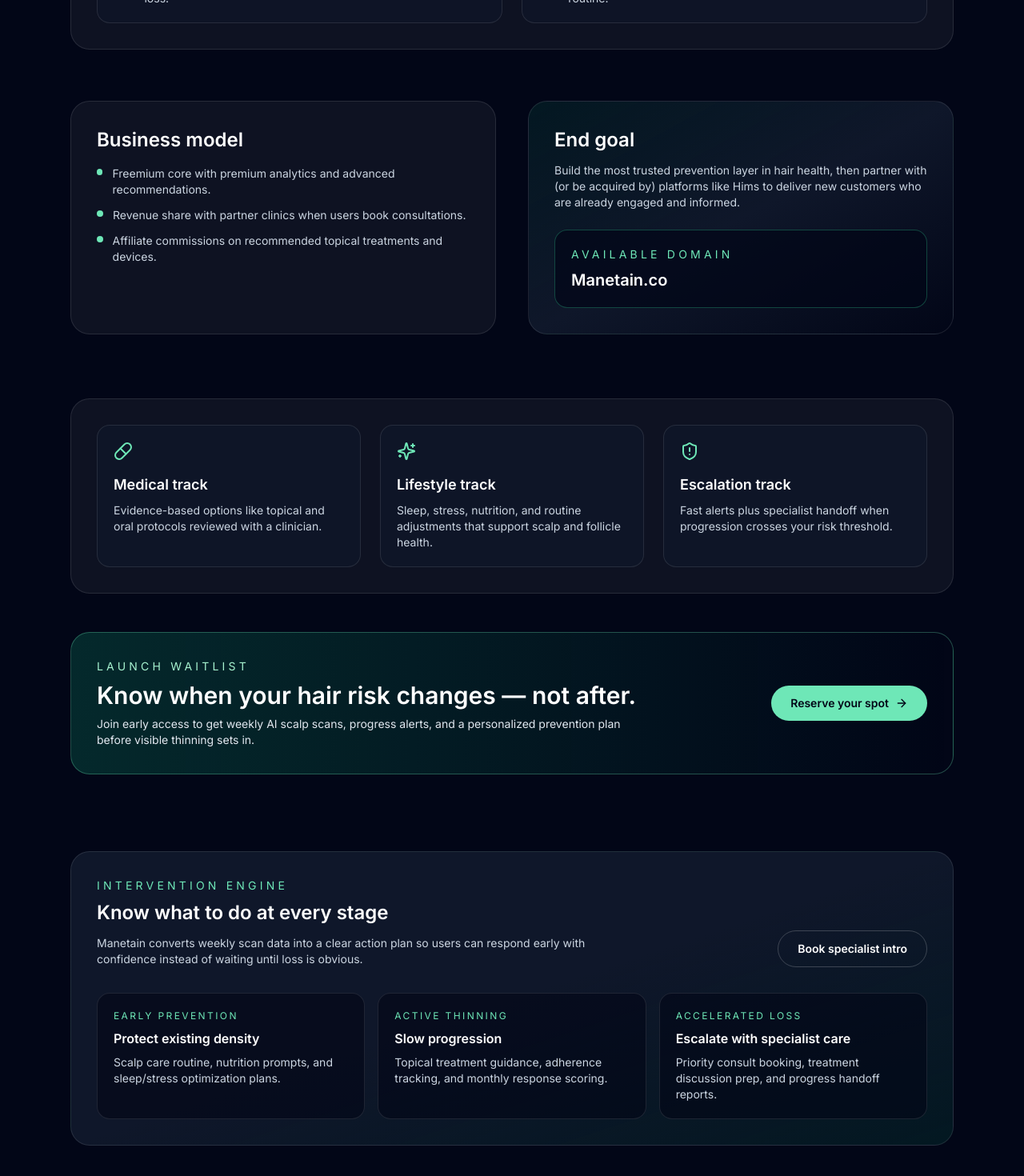
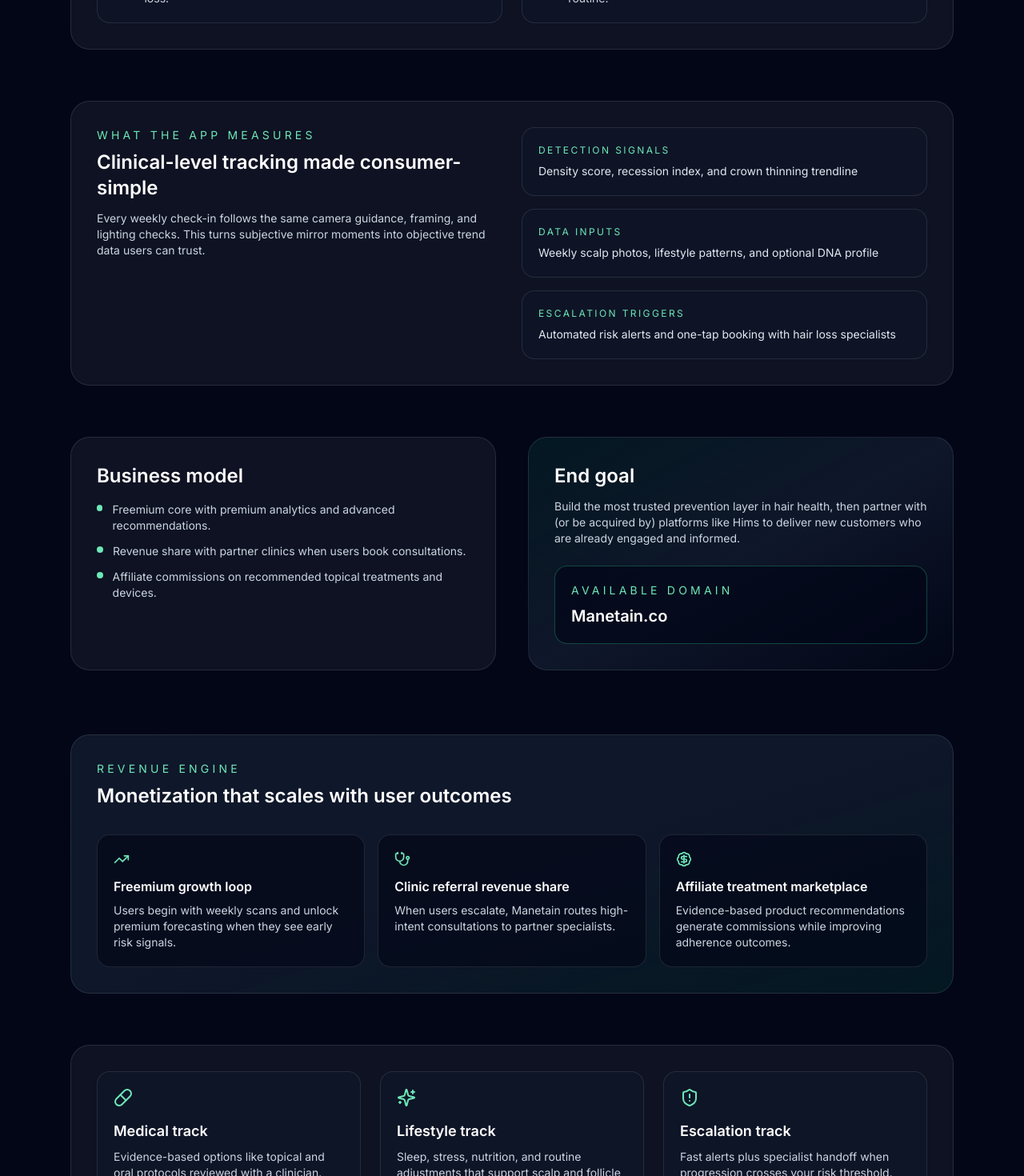
Before and after one commit to march-dave/react-next-anycase, a Next.js app: page /hairloss in a window 1280 px wide. Shown: the part 2140-3610 px from the top of the page at 80% size. Built offline with nearby package versions, Linux system fonts and the light colour scheme.

Commit message:
Enhance hair loss landing page with product and revenue sections

```diff
--- a/pages/hairloss.js
+++ b/pages/hairloss.js
@@ -1,6 +1,7 @@
 import Head from 'next/head'
 import {
   Activity,
+  BadgeDollarSign,
   ArrowRight,
   CalendarDays,
   Camera,
@@ -11,6 +12,7 @@ import {
   ShieldAlert,
   Sparkles,
   Stethoscope,
+  TrendingUp,
 } from 'lucide-react'
 
 const stats = [
@@ -107,6 +109,42 @@ const businessModel = [
   'Freemium core with premium analytics and advanced recommendations.',
   'Revenue share with partner clinics when users book consultations.',
   'Affiliate commissions on recommended topical treatments and devices.',
+]
+
+const monetizationFlywheel = [
+  {
+    title: 'Freemium growth loop',
+    description:
+      'Users begin with weekly scans and unlock premium forecasting when they see early risk signals.',
+    icon: TrendingUp,
+  },
+  {
+    title: 'Clinic referral revenue share',
+    description:
+      'When users escalate, Manetain routes high-intent consultations to partner specialists.',
+    icon: Stethoscope,
+  },
+  {
+    title: 'Affiliate treatment marketplace',
+    description:
+      'Evidence-based product recommendations generate commissions while improving adherence outcomes.',
+    icon: BadgeDollarSign,
+  },
+]
+
+const appCapabilities = [
+  {
+    label: 'Detection signals',
+    value: 'Density score, recession index, and crown thinning trendline',
+  },
+  {
+    label: 'Data inputs',
+    value: 'Weekly scalp photos, lifestyle patterns, and optional DNA profile',
+  },
+  {
+    label: 'Escalation triggers',
+    value: 'Automated risk alerts and one-tap booking with hair loss specialists',
+  },
 ]
 
 const recommendationTracks = [
@@ -324,6 +362,27 @@ export default function HairLoss() {
           </div>
         </section>
 
+        <section className="mx-auto max-w-6xl px-6 pb-16">
+          <div className="grid gap-6 rounded-3xl border border-white/10 bg-white/5 p-8 lg:grid-cols-[1fr_1fr]">
+            <div>
+              <p className="text-sm uppercase tracking-[0.3em] text-emerald-300">What the app measures</p>
+              <h3 className="mt-2 text-2xl font-semibold">Clinical-level tracking made consumer-simple</h3>
+              <p className="mt-3 text-sm text-slate-300">
+                Every weekly check-in follows the same camera guidance, framing, and lighting checks.
+                This turns subjective mirror moments into objective trend data users can trust.
+              </p>
+            </div>
+            <div className="space-y-4">
+              {appCapabilities.map((item) => (
+                <div key={item.label} className="rounded-2xl border border-white/10 bg-slate-900/60 p-5">
+                  <p className="text-xs uppercase tracking-[0.2em] text-emerald-300">{item.label}</p>
+                  <p className="mt-2 text-sm text-slate-200">{item.value}</p>
+                </div>
+              ))}
+            </div>
+          </div>
+        </section>
+
         <section className="mx-auto grid max-w-6xl gap-10 px-6 pb-20 lg:grid-cols-[1fr_1fr]">
           <div className="rounded-3xl border border-white/10 bg-white/5 p-8">
             <h3 className="text-2xl font-semibold">Business model</h3>
@@ -346,6 +405,24 @@ export default function HairLoss() {
             <div className="mt-6 rounded-2xl border border-emerald-400/30 bg-slate-950/70 p-5">
               <p className="text-sm uppercase tracking-[0.3em] text-emerald-300">Available domain</p>
               <p className="mt-2 text-xl font-semibold">Manetain.co</p>
+            </div>
+          </div>
+        </section>
+
+        <section className="mx-auto max-w-6xl px-6 pb-16">
+          <div className="rounded-3xl border border-white/10 bg-gradient-to-br from-slate-900 via-slate-900 to-emerald-500/10 p-8">
+            <div className="mb-8">
+              <p className="text-sm uppercase tracking-[0.3em] text-emerald-300">Revenue engine</p>
+              <h3 className="mt-2 text-2xl font-semibold">Monetization that scales with user outcomes</h3>
+            </div>
+            <div className="grid gap-4 md:grid-cols-3">
+              {monetizationFlywheel.map((item) => (
+                <div key={item.title} className="rounded-2xl border border-white/10 bg-slate-950/60 p-5">
+                  <item.icon className="h-5 w-5 text-emerald-300" />
+                  <p className="mt-3 text-base font-semibold">{item.title}</p>
+                  <p className="mt-2 text-sm text-slate-300">{item.description}</p>
+                </div>
+              ))}
             </div>
           </div>
         </section>
```
